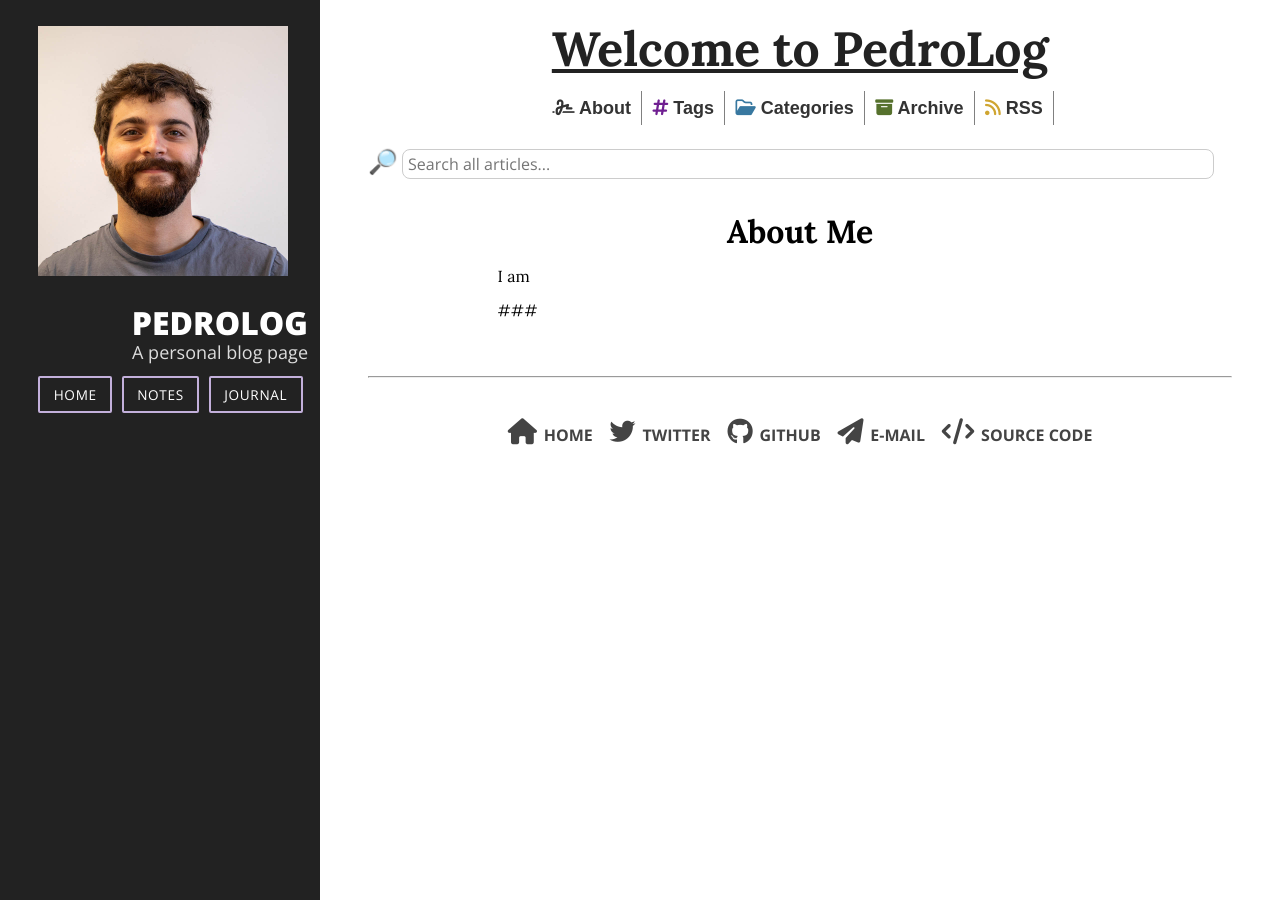
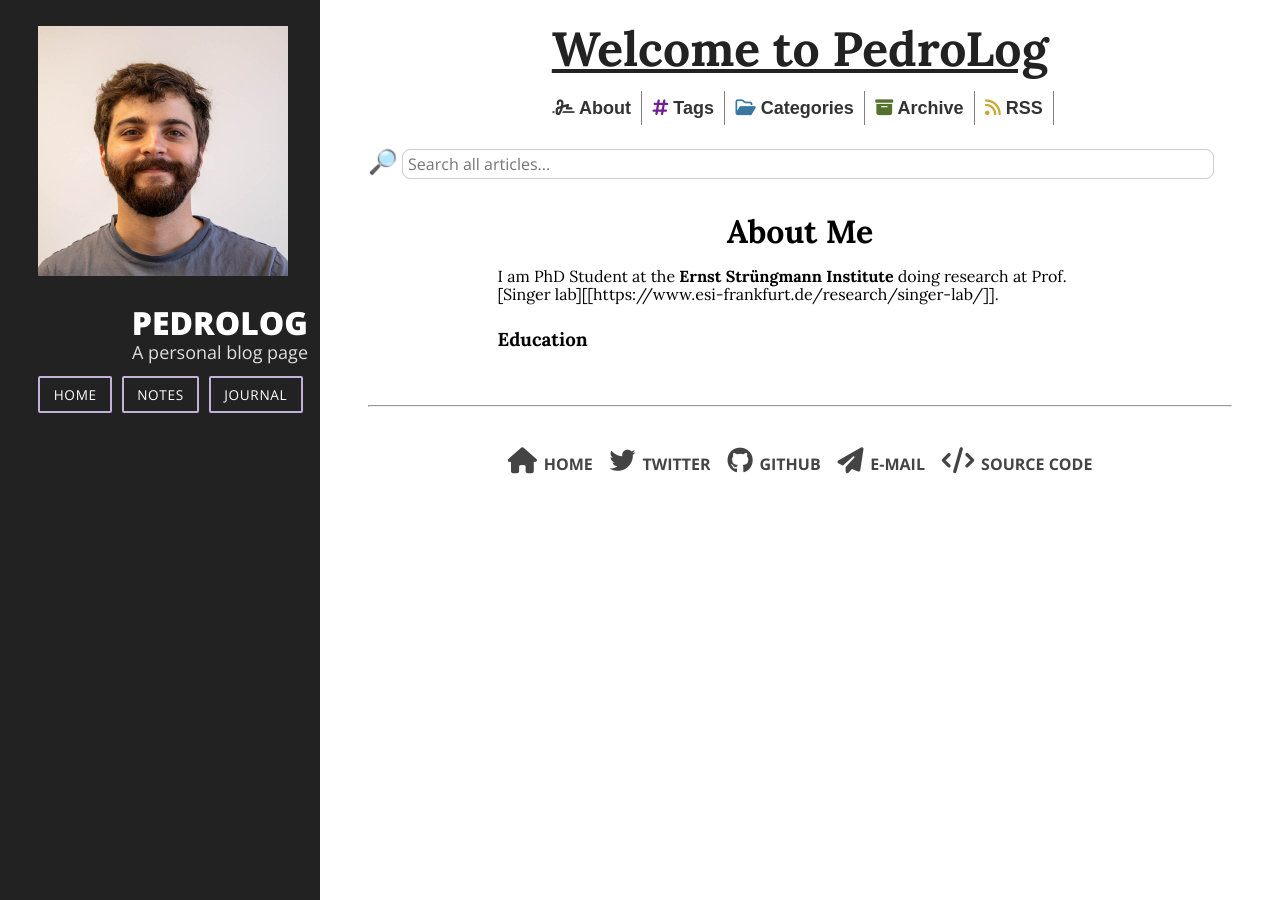
Before and after one commit to prfdecarvalho/prfdecarvalho.github.io, a Jekyll site: the page built from _pages/about.md, in a window 1280 px wide. Built offline with Jekyll 4.4.1, drawn with Linux system fonts in a browser that asks for light colours; nearby versions of some CDN libraries.

Commit message:
Update about.md

```diff
--- a/_pages/about.md
+++ b/_pages/about.md
@@ -4,6 +4,6 @@ title: About Me
 permalink: /about/
 ---
 
-I am
+I am PhD Student at the **Ernst Strüngmann Institute** doing research at Prof. [Singer lab][[https://www.esi-frankfurt.de/research/singer-lab/]].
 
-###
+### Education
```
